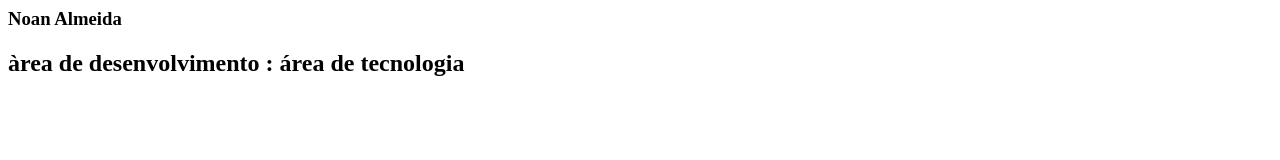
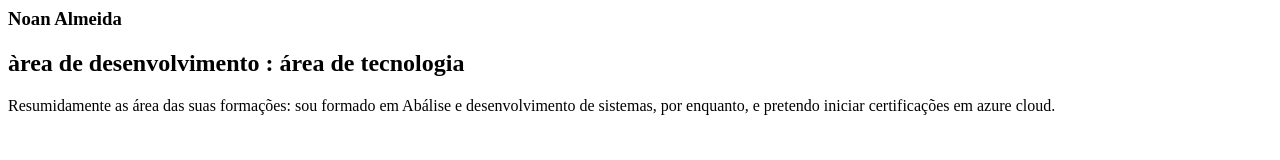
Before and after one commit to noalmeida/task-accarros, a plain HTML site: page index.html in a window 1280 px wide. Drawn offline with Linux system fonts and the light colour scheme.

Commit message:
area de formacao

```diff
--- a/index.html
+++ b/index.html
@@ -1,2 +1,3 @@
 <h3> Noan Almeida </h3>
 <h2>àrea de desenvolvimento : área de tecnologia </h2>
+<p> Resumidamente as área das suas formações: sou formado em Abálise e desenvolvimento de sistemas, por enquanto, e pretendo iniciar certificações em azure cloud. </p>
```
